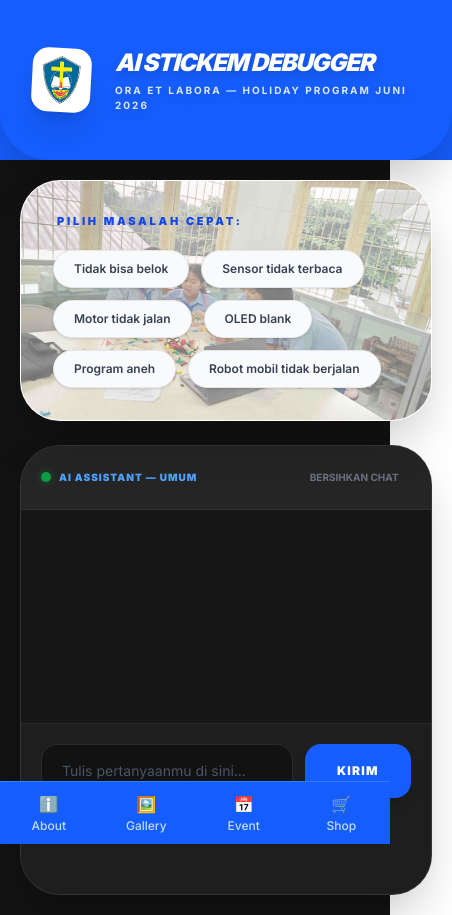
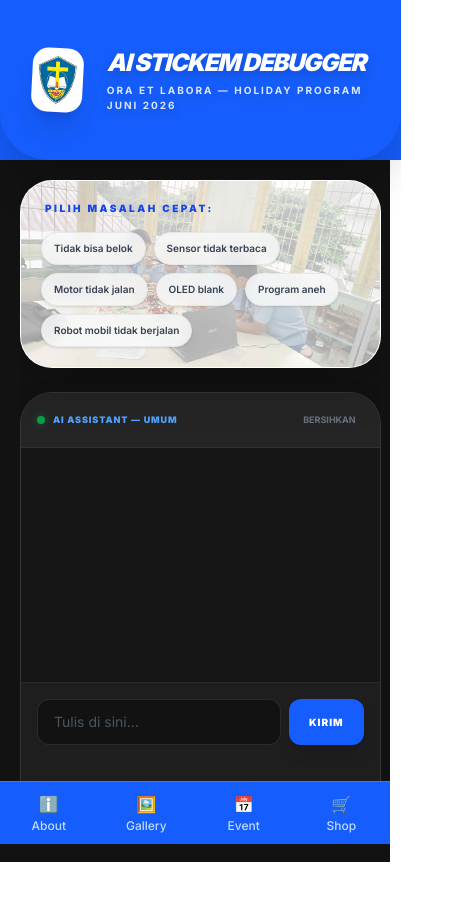
Before and after one commit to setyo76/ai-stickem, a Next.js app: page / in a window 390 px wide. Shown: the whole page, 452 px wide, since content can reach past the window. After the commit the page ends 862 px from the top, so only its background shows below. Built offline with nearby package versions, Linux system fonts and the light colour scheme.

Commit message:
fix overflow 1

```diff
--- a/src/components/ChatBox.tsx
+++ b/src/components/ChatBox.tsx
@@ -2,7 +2,7 @@
 import { useState, useEffect, useRef } from "react";
 import ReactMarkdown from 'react-markdown';
 
-// Daftar masalah cepat sesuai instruksi sebelumnya
+// Daftar masalah cepat
 const QUICK_PROBLEMS = [
   "Tidak bisa belok",
   "Sensor tidak terbaca",
@@ -71,12 +71,14 @@
   }, [initialProblem, level]);
 
   return (
-    <div className="flex flex-col h-full gap-6">
-      {/* ── SECTION PILIH MASALAH CEPAT (dengan background foto) ── */}
-      <div className="relative bg-white rounded-[2.5rem] p-8 shadow-2xl overflow-hidden border border-white/10">
-        {/* Background Image header.png dengan transparansi rendah */}
+    /* Perubahan Utama: Tambahkan w-full dan overflow-x-hidden untuk mencegah scroll horizontal */
+    <div className="flex flex-col h-full gap-6 w-full max-w-full overflow-x-hidden">
+
+      {/* ── SECTION PILIH MASALAH CEPAT ── */}
+      <div className="relative bg-white rounded-[2rem] md:rounded-[2.5rem] p-5 md:p-8 shadow-2xl overflow-hidden border border-white/10 w-full">
+        {/* Background Image */}
         <div
-          className="absolute inset-0 z-0 opacity-60"
+          className="absolute inset-0 z-0 opacity-40 pointer-events-none"
           style={{
             backgroundImage: "url('/header.jpg')",
             backgroundSize: 'cover',
@@ -84,18 +86,18 @@
           }}
         />
 
-        {/* Content di atas background */}
         <div className="relative z-10">
-          <p className="text-[11px] font-black text-blue-700 uppercase tracking-[0.25em] mb-5 ml-1">
+          <p className="text-[10px] md:text-[11px] font-black text-blue-700 uppercase tracking-[0.25em] mb-4 md:mb-5 ml-1">
             Pilih Masalah Cepat:
           </p>
 
-          <div className="flex flex-wrap gap-3">
+          {/* Flex-wrap dipastikan aman untuk mobile */}
+          <div className="flex flex-wrap gap-2 md:gap-3">
             {QUICK_PROBLEMS.map((problem) => (
               <button
                 key={problem}
                 onClick={() => handleSendMessage(problem)}
-                className="bg-gray-50 hover:bg-blue-600 border border-gray-200 hover:border-blue-500 text-gray-700 hover:text-white px-5 py-2.5 rounded-full text-xs font-semibold transition-all shadow-sm active:scale-95"
+                className="bg-gray-50/80 backdrop-blur-sm hover:bg-blue-600 border border-gray-200 hover:border-blue-500 text-gray-700 hover:text-white px-3 py-2 md:px-5 md:py-2.5 rounded-full text-[10px] md:text-xs font-semibold transition-all shadow-sm active:scale-95 whitespace-nowrap"
               >
                 {problem}
               </button>
@@ -105,12 +107,12 @@
       </div>
 
       {/* ── AREA CHAT UTAMA ── */}
-      <div className="bg-[#1e1e1e] rounded-[2.5rem] border border-white/10 shadow-2xl overflow-hidden flex flex-col flex-1 min-h-[450px]">
+      <div className="bg-[#1e1e1e] rounded-[2rem] md:rounded-[2.5rem] border border-white/10 shadow-2xl overflow-hidden flex flex-col flex-1 min-h-[450px] w-full">
         {/* Header Chatbox */}
-        <div className="bg-[#252525] p-5 border-b border-white/5 flex justify-between items-center">
+        <div className="bg-[#252525] p-4 md:p-5 border-b border-white/5 flex justify-between items-center">
           <div className="flex items-center gap-2">
-            <div className="w-2.5 h-2.5 bg-green-500 rounded-full animate-pulse shadow-[0_0_10px_rgba(34,197,94,0.5)]"></div>
-            <span className="text-[10px] font-black uppercase tracking-widest text-blue-400">
+            <div className="w-2 h-2 md:w-2.5 md:h-2.5 bg-green-500 rounded-full animate-pulse shadow-[0_0_10px_rgba(34,197,94,0.5)]"></div>
+            <span className="text-[9px] md:text-[10px] font-black uppercase tracking-widest text-blue-400">
               AI Assistant — {level ?? "Umum"}
             </span>
           </div>
@@ -119,23 +121,24 @@
               setMessages([]);
               triggeredRef.current = null;
             }}
-            className="text-[10px] font-bold text-gray-500 hover:text-red-400 px-3 py-1 rounded-lg transition-all uppercase"
+            className="text-[9px] md:text-[10px] font-bold text-gray-500 hover:text-red-400 px-2 md:px-3 py-1 rounded-lg transition-all uppercase"
           >
-            Bersihkan Chat
+            Bersihkan
           </button>
         </div>
 
         {/* Scrollable Messages */}
         <div
           ref={scrollRef}
-          className="flex-1 overflow-y-auto p-6 md:p-8 space-y-6 bg-[#161616] scroll-smooth custom-scrollbar"
+          className="flex-1 overflow-y-auto p-4 md:p-8 space-y-6 bg-[#161616] scroll-smooth custom-scrollbar w-full"
         >
           {messages.map((m, i) => (
             <div
               key={i}
-              className={`flex ${m.role === 'user' ? 'justify-end' : 'justify-start'} animate-in fade-in slide-in-from-bottom-3`}
+              className={`flex ${m.role === 'user' ? 'justify-end' : 'justify-start'} animate-in fade-in slide-in-from-bottom-3 w-full`}
             >
-              <div className={`max-w-[85%] p-5 rounded-2xl text-sm leading-relaxed shadow-xl ${
+              {/* max-w ditingkatkan agar teks tidak terlalu sempit di HP, word-break ditambahkan */}
+              <div className={`max-w-[90%] md:max-w-[85%] p-4 md:p-5 rounded-2xl text-sm leading-relaxed shadow-xl break-words ${
                 m.role === 'user'
                   ? 'bg-blue-600 text-white rounded-tr-none'
                   : 'bg-[#2a2a2a] text-gray-200 border border-white/5 rounded-tl-none'
@@ -145,7 +148,7 @@
                 ) : (
                   <div className="prose prose-invert prose-sm max-w-none
                     prose-strong:text-amber-400 prose-p:my-2 prose-li:my-1
-                    prose-code:text-emerald-400 prose-code:bg-black/30 prose-code:px-1 prose-code:rounded">
+                    prose-code:text-emerald-400 prose-code:bg-black/30 prose-code:px-1 prose-code:rounded break-words">
                     <ReactMarkdown>{m.content}</ReactMarkdown>
                   </div>
                 )}
@@ -155,16 +158,16 @@
 
           {isLoading && (
             <div className="flex justify-start">
-              <div className="bg-[#2a2a2a] p-4 rounded-2xl rounded-tl-none border border-white/5 flex gap-1.5 shadow-inner">
-                <div className="w-2 h-2 bg-blue-500 rounded-full animate-bounce"></div>
-                <div className="w-2 h-2 bg-blue-500 rounded-full animate-bounce [animation-delay:-.3s]"></div>
-                <div className="w-2 h-2 bg-blue-500 rounded-full animate-bounce [animation-delay:-.5s]"></div>
+              <div className="bg-[#2a2a2a] p-3 rounded-2xl rounded-tl-none border border-white/5 flex gap-1.5 shadow-inner">
+                <div className="w-1.5 h-1.5 bg-blue-500 rounded-full animate-bounce"></div>
+                <div className="w-1.5 h-1.5 bg-blue-500 rounded-full animate-bounce [animation-delay:-.3s]"></div>
+                <div className="w-1.5 h-1.5 bg-blue-500 rounded-full animate-bounce [animation-delay:-.5s]"></div>
               </div>
             </div>
           )}
         </div>
 
-        {/* Form Input dengan Padding Aman Mobile */}
+        {/* Form Input */}
         <form
           onSubmit={(e) => {
             e.preventDefault();
@@ -175,19 +178,20 @@
               input.value = "";
             }
           }}
-          className="p-5 bg-[#1e1e1e] border-t border-white/5 flex gap-3 pb-24 lg:pb-6"
+          /* pb-24 untuk ruang jempol/navbar mobile, w-full untuk kepastian lebar */
+          className="p-4 md:p-5 bg-[#1e1e1e] border-t border-white/5 flex gap-2 md:gap-3 pb-24 lg:pb-6 w-full"
         >
           <input
             name="input"
             autoComplete="off"
             type="text"
-            placeholder="Tulis pertanyaanmu di sini..."
-            className="flex-1 bg-[#121212] border border-white/10 rounded-2xl px-5 py-4 text-sm focus:outline-none focus:ring-2 focus:ring-blue-600/50 transition-all text-white placeholder:text-gray-600"
+            placeholder="Tulis di sini..."
+            className="flex-1 bg-[#121212] border border-white/10 rounded-xl md:rounded-2xl px-4 py-3 md:px-5 md:py-4 text-sm focus:outline-none focus:ring-2 focus:ring-blue-600/50 transition-all text-white placeholder:text-gray-600 min-w-0"
           />
           <button
             type="submit"
             disabled={isLoading}
-            className="bg-blue-600 hover:bg-blue-500 disabled:bg-gray-800 px-8 py-4 rounded-2xl font-black text-xs tracking-widest transition-all shadow-lg active:scale-95 text-white"
+            className="bg-blue-600 hover:bg-blue-500 disabled:bg-gray-800 px-5 md:px-8 py-3 md:py-4 rounded-xl md:rounded-2xl font-black text-[10px] md:text-xs tracking-widest transition-all shadow-lg active:scale-95 text-white whitespace-nowrap"
           >
             {isLoading ? '...' : 'KIRIM'}
           </button>
```
